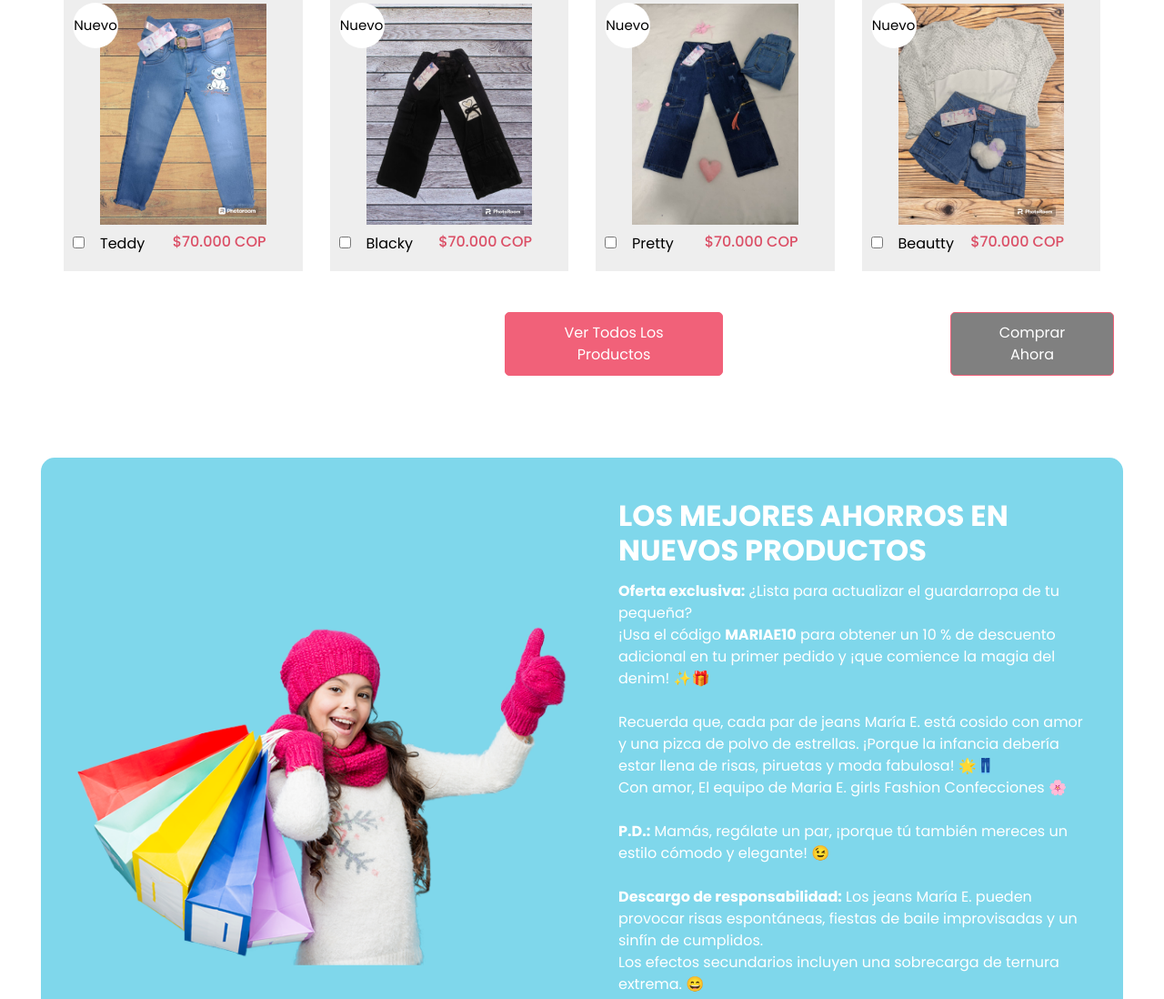
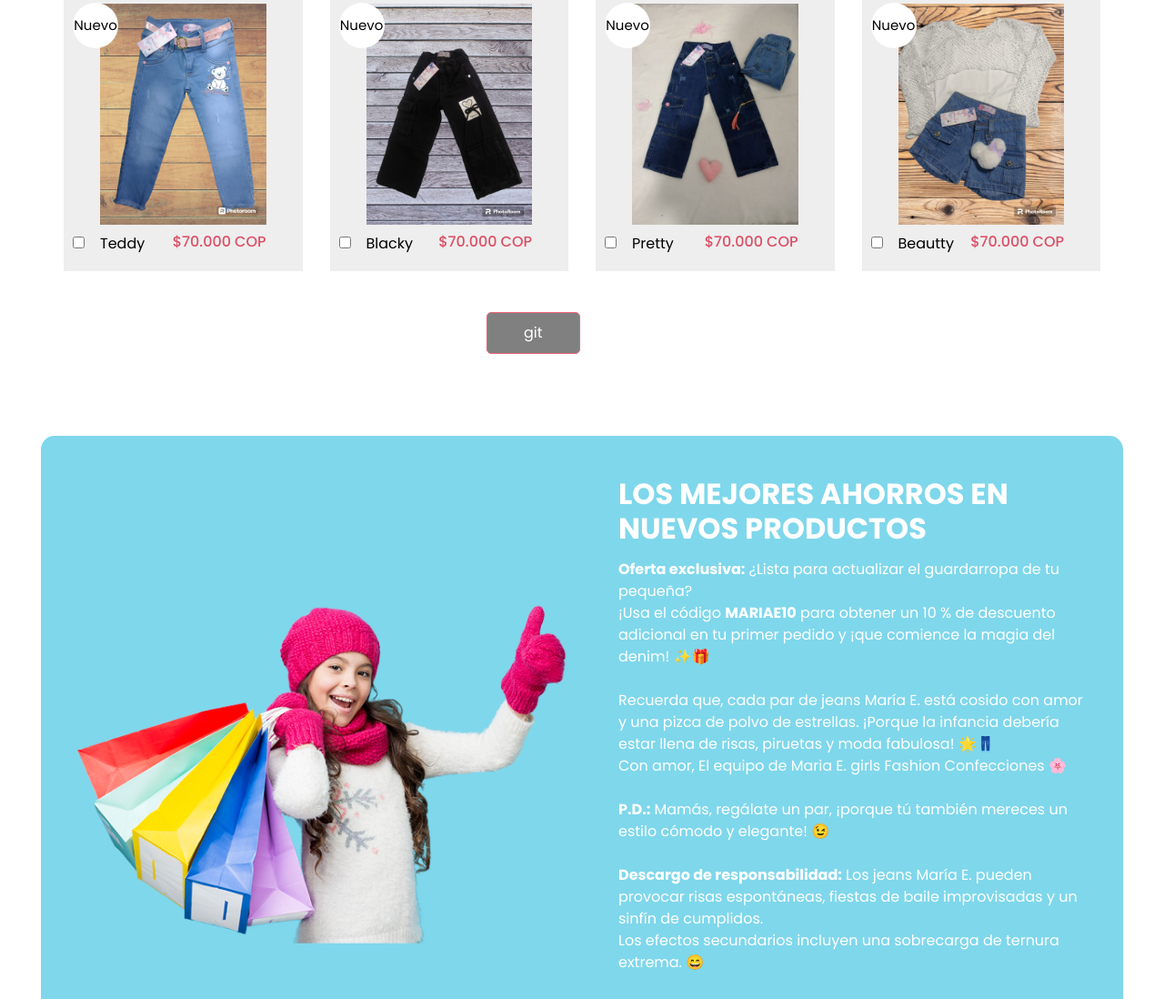
Before and after one commit to Haqui82/MariaE_MVP, a website: page Front-End/html/index.html in a window 1280 px wide. Shown: the part 1411-2509 px from the top of the page at 91% size. Drawn offline with nearby package versions, Linux system fonts and the light colour scheme.

Commit message:
eliminating ver todos los producos button

```diff
--- a/Front-End/css/style.css
+++ b/Front-End/css/style.css
@@ -400,7 +400,7 @@ a:focus {
       -ms-flex-pack: center;
           justify-content: center;
   margin-top: 45px;
-  margin-left: 200px;
+  margin-left: 480px;
 }
 
 .shop_section .btn-box a {
@@ -860,8 +860,6 @@ margin-top: -27px;
 .btn-container {
   display: flex;
   justify-content: center;
-  gap: 50px;
-  margin-left: 300px; /* Ajusta este valor según el espaciado deseado */
 }
 
 .btn-container2 {
--- a/Front-End/html/index.html
+++ b/Front-End/html/index.html
@@ -382,17 +382,10 @@
 
         <!-- Botones de las fotos -->
         <div class="btn-container">
-          <!-- Boton todos los productos-->
-          <div class="btn-box">
-            <a href="#gallery" id="viewProductsBtn">
-              Ver Todos Los Productos
-            </a>
-          </div>
-
-          <!-- Botón comprar ahora -->
+           <!-- Botón comprar ahora -->
            <div class="btn-box" id="btn_comprar">
-            <a href="sell.html" id="buyNowBtn" class="disabled">
-               Comprar Ahora
+            <a href="ingresar.html" id="buyNowBtn" class="disabled">
+               git
             </a>
           </div>
         </div>
@@ -459,7 +452,7 @@
                 Los efectos secundarios incluyen una sobrecarga de ternura extrema. 😄
               </p>
               <div class="btn-box">
-                <a href="shop.html" class="btn1">
+                <a href="ingresar.html" class="btn1">
                   Comprar Ahora
                 </a>
                 <a href="#" class="btn2">
@@ -773,7 +766,7 @@
                 ¡Descubre nuestras opciones y haz que cada ocasión sea memorable!
               </p>
               <div class="btn-box">
-                <a href="shop.html" class="btn1">
+                <a href="ingresar.html" class="btn1">
                   Comprar Ahora
                 </a>
                 <a href="#" class="btn2">
```
